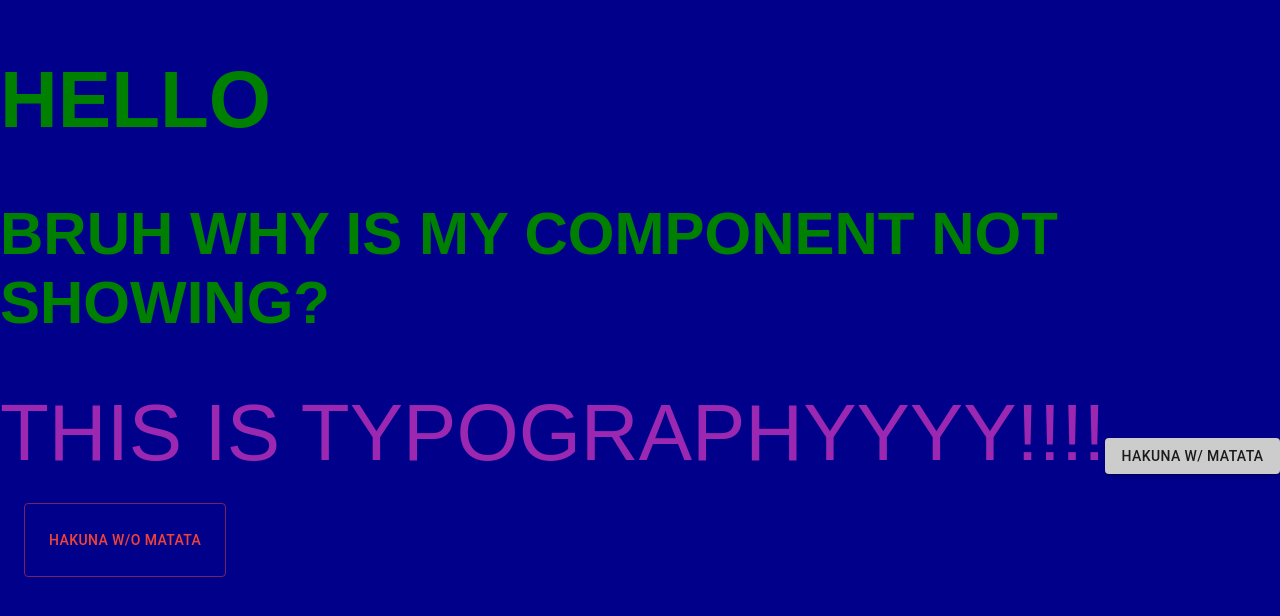
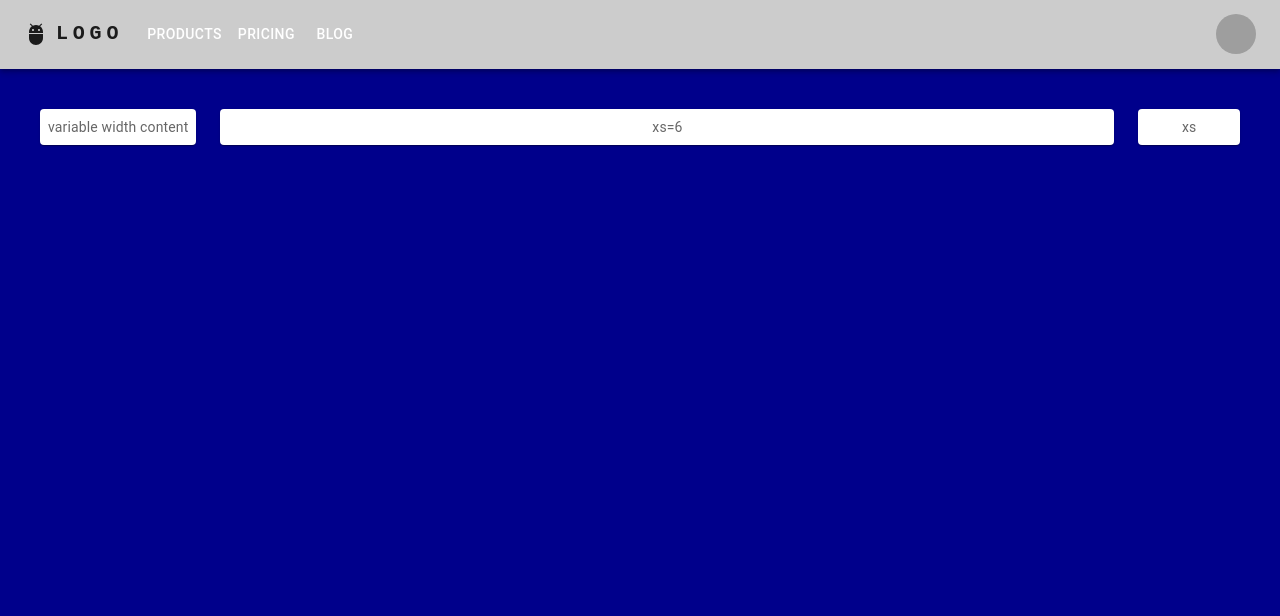
Before and after one commit to cortinabryan/Social-Media-App, a React (Create React App) app in the folder client/: page / in a window 1280 px wide. Shown: the top 616 px of the page. Built offline with nearby package versions, Linux system fonts and the light colour scheme; grey boxes are pictures that could not be loaded.

Commit message:
Experimenting, installed icon mui, added navbar & home component

```diff
--- a/client/package.json
+++ b/client/package.json
@@ -5,6 +5,7 @@
   "dependencies": {
     "@emotion/react": "^11.10.6",
     "@emotion/styled": "^11.10.6",
+    "@mui/icons-material": "^5.11.16",
     "@mui/material": "^5.11.16",
     "@testing-library/jest-dom": "^5.16.5",
     "@testing-library/react": "^13.4.0",
--- a/client/src/App.tsx
+++ b/client/src/App.tsx
@@ -1,6 +1,9 @@
 import React from "react";
 import Navbar from "./components/Navbar";
+import Home from "./components/Home";
 import { Button, Typography } from "@mui/material";
+import { styled } from "@mui/material/styles";
+import MyCustomButton from "./components/MyCustomButton";
 
 // const App: React.FC = () => {
 //   return <div className="App"></div>;
@@ -10,11 +13,15 @@
   return (
     <div className="App">
       <Navbar />
-      <Typography variant="myVariant">THIS IS TYPOGRAPHYYYY!!!!</Typography>
-      <Button variant="contained">HAKUNA W/ MATATA</Button>
-      <Button sx={{ p: 3, m: 3 }} color="secondary" variant="outlined">
-        HAKUNA W/O MATATA
-      </Button>
+      <Home />
+      {/* <Typography variant="myVariant">THIS IS TYPOGRAPHYYYY!!!!</Typography>
+      <Typography variant="myVariant" sx={{ color: "myCustomColor2.main" }}>
+        IM TRYING TO SEE THE DIFFERENCE
+      </Typography>
+      <MyCustomButton variant="contained">HAKUNA MATATA</MyCustomButton>
+      <MyCustomButton sx={{ p: 3, m: 3 }} color="secondary" variant="outlined">
+        ALOTTA MATATA
+      </MyCustomButton> */}
     </div>
   );
 };
--- /dev/null
+++ b/client/src/components/Home.tsx
@@ -0,0 +1,31 @@
+import * as React from "react";
+import { styled } from "@mui/material/styles";
+import Box from "@mui/material/Box";
+import Paper from "@mui/material/Paper";
+import Grid from "@mui/material/Unstable_Grid2";
+
+const Item = styled(Paper)(({ theme }) => ({
+  backgroundColor: theme.palette.mode === "dark" ? "#1A2027" : "#fff",
+  ...theme.typography.body2,
+  padding: theme.spacing(1),
+  textAlign: "center",
+  color: theme.palette.text.secondary,
+}));
+
+export default function VariableWidthGrid() {
+  return (
+    <Box sx={{ flexGrow: 1, p: 5 }}>
+      <Grid container spacing={3}>
+        <Grid xs="auto">
+          <Item>variable width content</Item>
+        </Grid>
+        <Grid xs={9}>
+          <Item>xs=6</Item>
+        </Grid>
+        <Grid xs>
+          <Item>xs</Item>
+        </Grid>
+      </Grid>
+    </Box>
+  );
+}
--- /dev/null
+++ b/client/src/components/MyCustomButton.tsx
@@ -0,0 +1,9 @@
+import React from "react";
+import { styled } from "@mui/material/styles";
+import { Button } from "@mui/material";
+
+const MyCustomButton = styled(Button)(({ theme }) => ({
+  padding: theme.spacing(10),
+}));
+
+export default MyCustomButton;
--- a/client/src/components/Navbar.tsx
+++ b/client/src/components/Navbar.tsx
@@ -1,12 +1,166 @@
-import React from "react";
+import * as React from "react";
+import AppBar from "@mui/material/AppBar";
+import Box from "@mui/material/Box";
+import Toolbar from "@mui/material/Toolbar";
+import IconButton from "@mui/material/IconButton";
+import Typography from "@mui/material/Typography";
+import Menu from "@mui/material/Menu";
+import MenuIcon from "@mui/icons-material/Menu";
+import Container from "@mui/material/Container";
+import Avatar from "@mui/material/Avatar";
+import Button from "@mui/material/Button";
+import Tooltip from "@mui/material/Tooltip";
+import MenuItem from "@mui/material/MenuItem";
+import AdbIcon from "@mui/icons-material/Adb";
 
-const Navbar: React.FC = () => {
+const pages = ["Products", "Pricing", "Blog"];
+const settings = ["Profile", "Account", "Dashboard", "Logout"];
+
+function ResponsiveAppBar() {
+  const [anchorElNav, setAnchorElNav] = React.useState<null | HTMLElement>(
+    null
+  );
+  const [anchorElUser, setAnchorElUser] = React.useState<null | HTMLElement>(
+    null
+  );
+
+  const handleOpenNavMenu = (event: React.MouseEvent<HTMLElement>) => {
+    setAnchorElNav(event.currentTarget);
+  };
+  const handleOpenUserMenu = (event: React.MouseEvent<HTMLElement>) => {
+    setAnchorElUser(event.currentTarget);
+  };
+
+  const handleCloseNavMenu = () => {
+    setAnchorElNav(null);
+  };
+
+  const handleCloseUserMenu = () => {
+    setAnchorElUser(null);
+  };
+
   return (
-    <div className="test">
-      <h1>HELLO</h1>
-      <h2>BRUH WHY IS MY COMPONENT NOT SHOWING?</h2>
-    </div>
+    <AppBar position="static">
+      <Container maxWidth="xl">
+        <Toolbar disableGutters>
+          <AdbIcon sx={{ display: { xs: "none", md: "flex" }, mr: 1 }} />
+          <Typography
+            variant="h6"
+            noWrap
+            component="a"
+            href="/"
+            sx={{
+              mr: 2,
+              display: { xs: "none", md: "flex" },
+              fontFamily: "monospace",
+              fontWeight: 700,
+              letterSpacing: ".3rem",
+              color: "inherit",
+              textDecoration: "none",
+            }}
+          >
+            LOGO
+          </Typography>
+
+          <Box sx={{ flexGrow: 1, display: { xs: "flex", md: "none" } }}>
+            <IconButton
+              size="large"
+              aria-label="account of current user"
+              aria-controls="menu-appbar"
+              aria-haspopup="true"
+              onClick={handleOpenNavMenu}
+              color="inherit"
+            >
+              <MenuIcon />
+            </IconButton>
+            <Menu
+              id="menu-appbar"
+              anchorEl={anchorElNav}
+              anchorOrigin={{
+                vertical: "bottom",
+                horizontal: "left",
+              }}
+              keepMounted
+              transformOrigin={{
+                vertical: "top",
+                horizontal: "left",
+              }}
+              open={Boolean(anchorElNav)}
+              onClose={handleCloseNavMenu}
+              sx={{
+                display: { xs: "block", md: "none" },
+              }}
+            >
+              {pages.map((page) => (
+                <MenuItem key={page} onClick={handleCloseNavMenu}>
+                  <Typography textAlign="center">{page}</Typography>
+                </MenuItem>
+              ))}
+            </Menu>
+          </Box>
+          <AdbIcon sx={{ display: { xs: "flex", md: "none" }, mr: 1 }} />
+          <Typography
+            variant="h5"
+            noWrap
+            component="a"
+            href=""
+            sx={{
+              mr: 2,
+              display: { xs: "flex", md: "none" },
+              flexGrow: 1,
+              fontFamily: "monospace",
+              fontWeight: 700,
+              letterSpacing: ".3rem",
+              color: "inherit",
+              textDecoration: "none",
+            }}
+          >
+            LOGO
+          </Typography>
+          <Box sx={{ flexGrow: 1, display: { xs: "none", md: "flex" } }}>
+            {pages.map((page) => (
+              <Button
+                key={page}
+                onClick={handleCloseNavMenu}
+                sx={{ my: 2, color: "white", display: "block" }}
+              >
+                {page}
+              </Button>
+            ))}
+          </Box>
+
+          <Box sx={{ flexGrow: 0 }}>
+            <Tooltip title="Open settings">
+              <IconButton onClick={handleOpenUserMenu} sx={{ p: 0 }}>
+                <Avatar alt="Remy Sharp" src="/static/images/avatar/2.jpg" />
+              </IconButton>
+            </Tooltip>
+            <Menu
+              sx={{ mt: "45px" }}
+              id="menu-appbar"
+              anchorEl={anchorElUser}
+              anchorOrigin={{
+                vertical: "top",
+                horizontal: "right",
+              }}
+              keepMounted
+              transformOrigin={{
+                vertical: "top",
+                horizontal: "right",
+              }}
+              open={Boolean(anchorElUser)}
+              onClose={handleCloseUserMenu}
+            >
+              {settings.map((setting) => (
+                <MenuItem key={setting} onClick={handleCloseUserMenu}>
+                  <Typography textAlign="center">{setting}</Typography>
+                </MenuItem>
+              ))}
+            </Menu>
+          </Box>
+        </Toolbar>
+      </Container>
+    </AppBar>
   );
-};
-
-export default Navbar;
+}
+export default ResponsiveAppBar;
--- a/client/src/index.tsx
+++ b/client/src/index.tsx
@@ -17,13 +17,35 @@
     myVariant?: React.CSSProperties;
     // myCustomColor?: React.CSSProperties;
   }
+
+  // Palette - Or try to add it lol
+  interface Palette {
+    myCustomColor: Palette["primary"];
+    // myCustomColor2: Palette["primary"];
+    superDark: Palette["primary"];
+  }
+  interface PaletteOptions {
+    myCustomColor?: PaletteOptions["primary"];
+    myCustomColor2?: PaletteOptions["primary"];
+  }
+
+  // interface PaletteColor {
+  //   superDark: any;
+  // }
 }
+
+// interface Palette {
+//     custom: Palette["primary"];
+//   }
+//   interface PaletteOptions {
+//     custom: PaletteOptions["primary"];
+//   }
 
 // Update the Typography's variant prop options
 declare module "@mui/material/Typography" {
   interface TypographyPropsVariantOverrides {
     myVariant: true;
-    // myCustomColor: true;
+    myCustomColor: true;
     h3: false;
   }
 }
@@ -50,9 +72,16 @@
     secondary: {
       main: red[500],
     },
-    // myCustomColor: {
-    //   main: green{500}
-    // },
+    myCustomColor: {
+      main: green[500],
+      superDark: green[800],
+      superLight: green[100],
+    } as any,
+    myCustomColor2: {
+      main: red[500],
+      superDark: red[800],
+      superLight: red[100],
+    } as any,
   },
   typography: {
     myVariant: {
@@ -63,6 +92,7 @@
     //   fontSize: "2rem",
     // },
   },
+  // spacing: 1, // default is 4 apparently lol
 });
 
 root.render(
```
Also changed, not shown: 1 other file (tests, documents, lock files or other folders).
